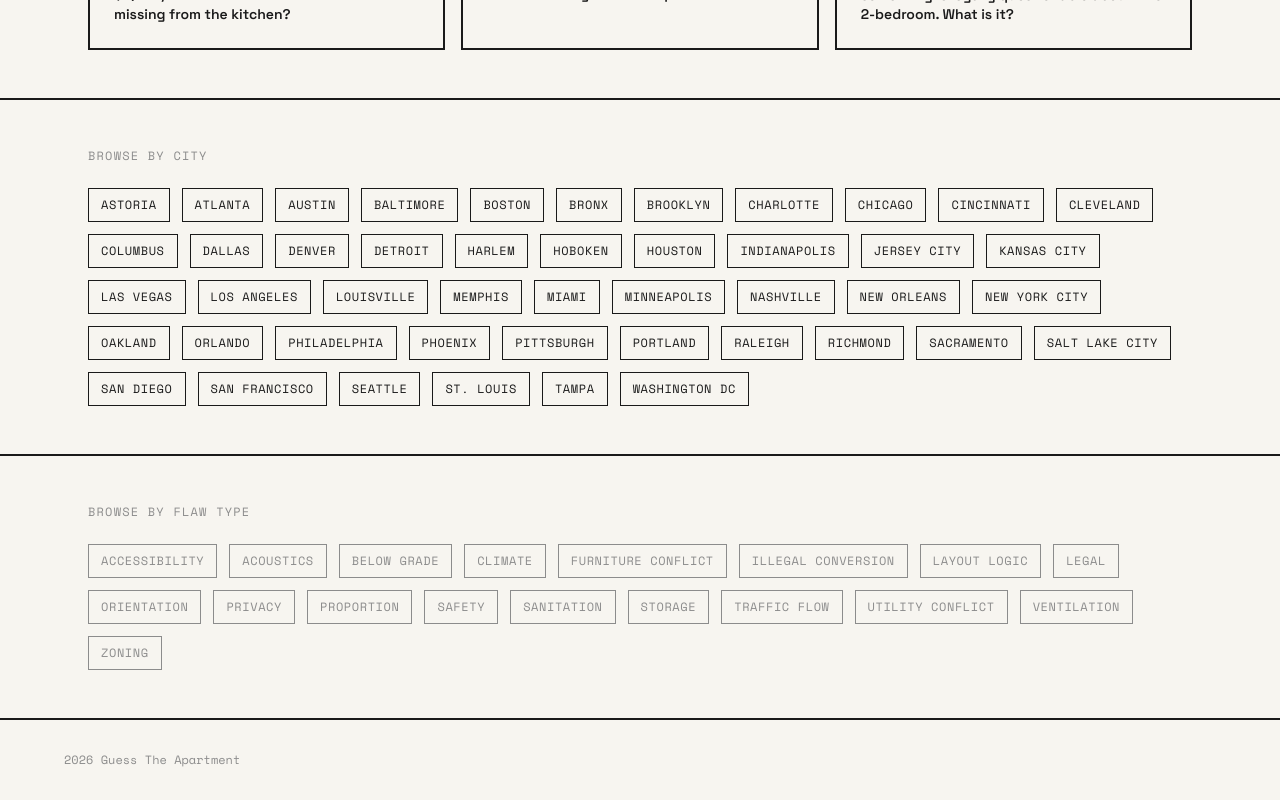
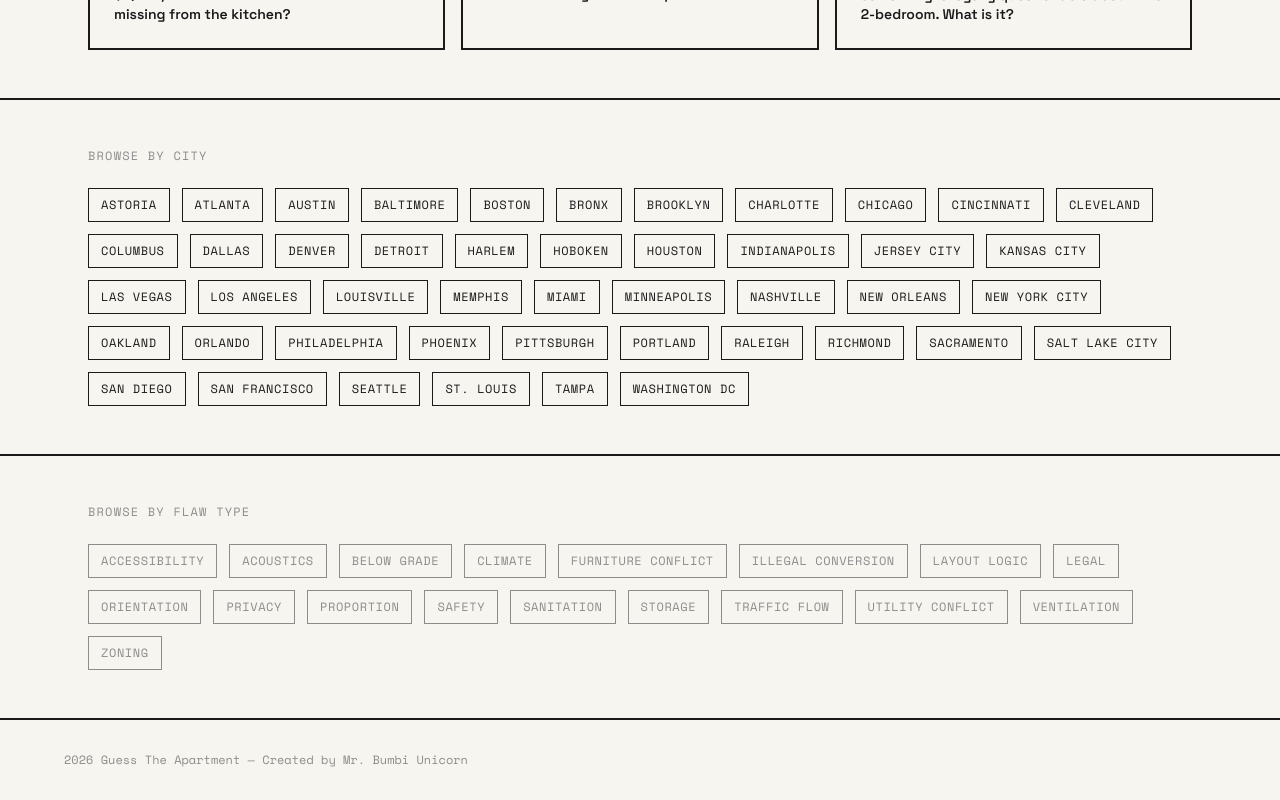
Before and after one commit to incrhouse/guess-the-apartment, a Next.js app: page / in a window 1280 px wide. Shown: the part 1235-2035 px from the top of the page. Built offline with nearby package versions, Linux system fonts and the light colour scheme.

Commit message:
Add creator credit to homepage footer

```diff
--- a/app/page.tsx
+++ b/app/page.tsx
@@ -98,7 +98,7 @@ export default function HomePage() {
       <footer className="px-6 py-8">
         <div className="max-w-6xl mx-auto">
           <p className="font-mono text-xs text-muted">
-            {new Date().getFullYear()} Guess The Apartment
+            {new Date().getFullYear()} Guess The Apartment &mdash; Created by Mr. Bumbi Unicorn
           </p>
         </div>
       </footer>
```
